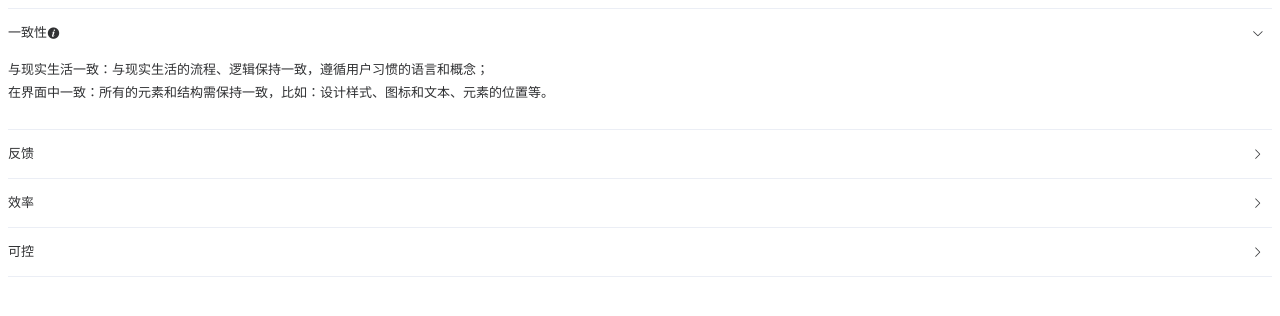
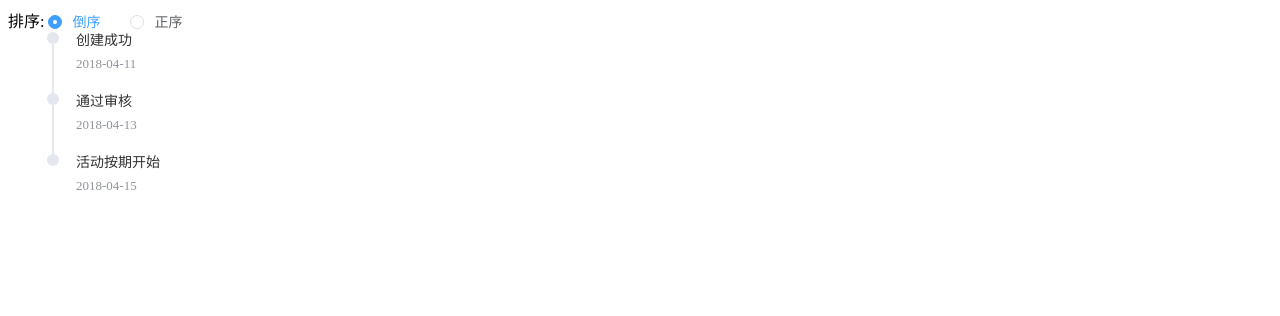
Before and after one commit to kingyeahwei/element_learning, a Vue app: page / in a window 1280 px wide. Shown: the top 316 px of the page. Built offline with nearby package versions, Linux system fonts and the light colour scheme.

Commit message:
timeline 基础用法

```diff
--- a/src/App.vue
+++ b/src/App.vue
@@ -1,27 +1,24 @@
 <template>
   <div id="app">
-    <el-collapse v-model="activename" accordion>
-      <el-collapse-item name="1">
-        <template slot="title" >
-          一致性 <i class="header-icon el-icon-info"></i>
-        </template>
-        <div>与现实生活一致：与现实生活的流程、逻辑保持一致，遵循用户习惯的语言和概念；</div>
-        <div>在界面中一致：所有的元素和结构需保持一致，比如：设计样式、图标和文本、元素的位置等。</div>
-      </el-collapse-item>
-      <el-collapse-item title="反馈" name="2">
-        <div>控制反馈：通过界面样式和交互动效让用户可以清晰的感知自己的操作；</div>
-        <div>页面反馈：操作后，通过页面元素的变化清晰地展现当前状态。</div>
-      </el-collapse-item>
-      <el-collapse-item title="效率" name="3">
-        <div>简化流程：设计简洁直观的操作流程；</div>
-        <div>清晰明确：语言表达清晰且表意明确，让用户快速理解进而作出决策；</div>
-        <div>帮助用户识别：界面简单直白，让用户快速识别而非回忆，减少用户记忆负担。</div>
-      </el-collapse-item>
-      <el-collapse-item title="可控" name="4">
-        <div>用户决策：根据场景可给予用户操作建议或安全提示，但不能代替用户进行决策；</div>
-        <div>结果可控：用户可以自由的进行操作，包括撤销、回退和终止当前操作等。</div>
-      </el-collapse-item>
-    </el-collapse>
+    <div class="block">
+      <div class="radio">
+        排序:
+        <el-radio-group v-model="reverse">
+          <el-radio :label="true">倒序</el-radio>
+          <el-radio :label="false">正序</el-radio>
+        </el-radio-group>
+
+        <el-timeline :reverse="reverse">
+          <el-timeline-item
+            v-for="(activity, index) in activities"
+            :key="index"
+            :timestamp="activity.timestamp">
+            {{activity.content}}
+          </el-timeline-item>
+        </el-timeline>
+
+      </div>
+    </div>
   </div>
 </template>
 
@@ -30,7 +27,19 @@
     name: "app",
     data() {
       return {
-        activename: "1"
+        reverse: true,
+        activities: [
+          {
+            content: '活动按期开始',
+            timestamp: '2018-04-15'
+          }, {
+            content: '通过审核',
+            timestamp: '2018-04-13'
+          }, {
+            content: '创建成功',
+            timestamp: '2018-04-11'
+          }
+        ]
       }
     },
     methods: {
```
